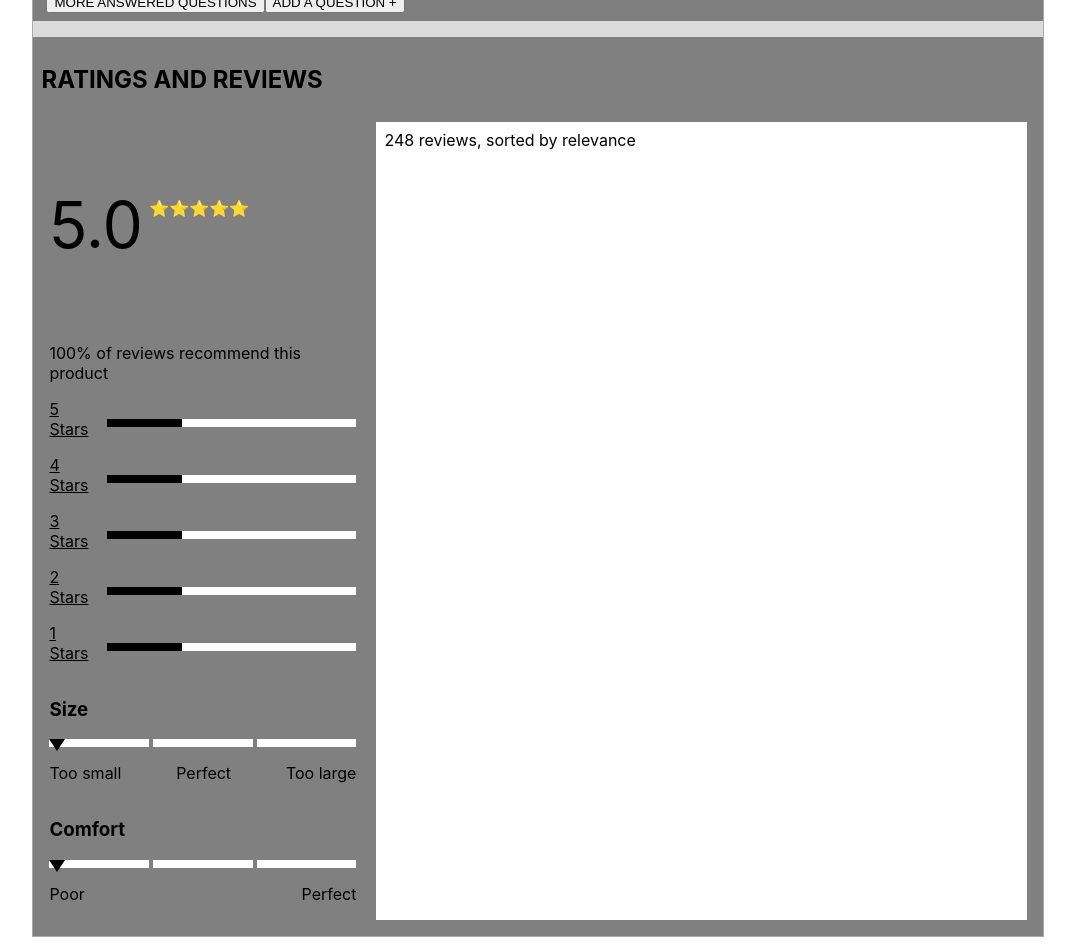
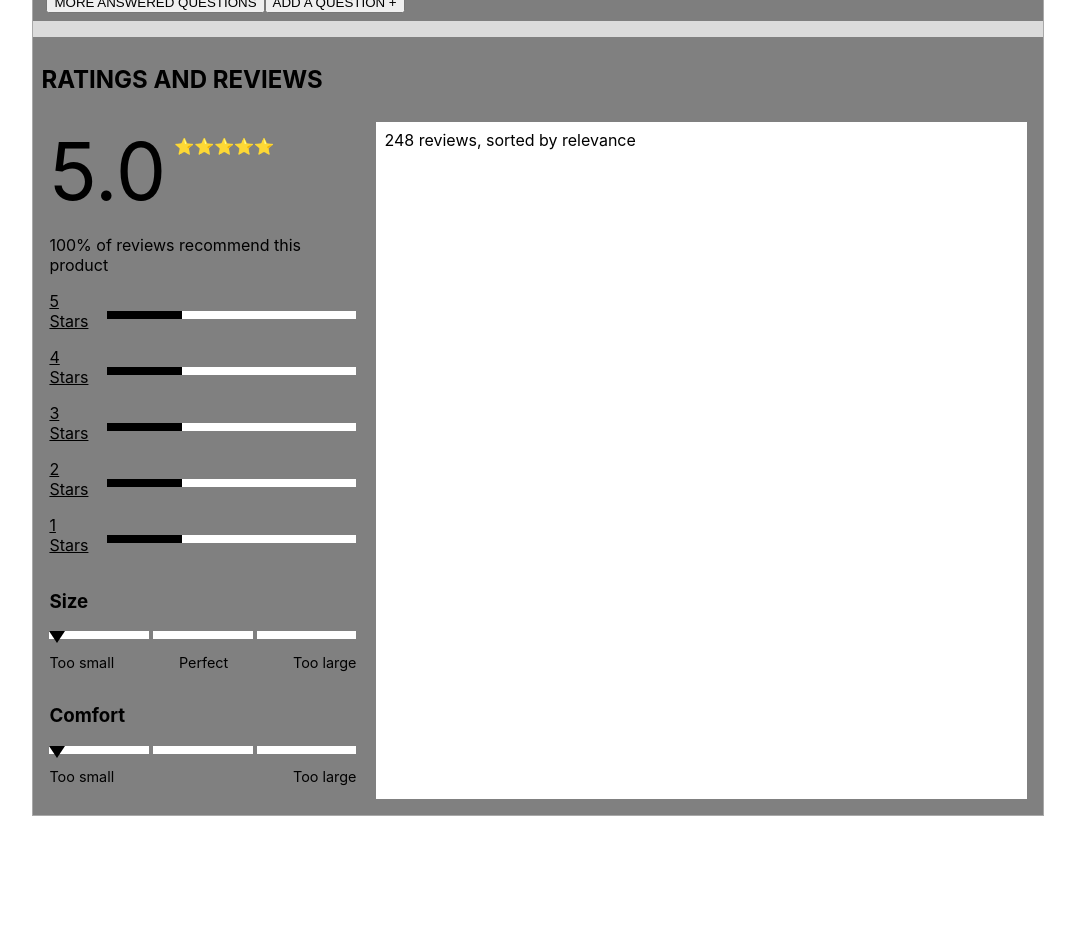
Before and after one commit to derivatively-dynamos/aix-en-provence, a React app: page / in a window 1280 px wide. Shown: the part 2200-3145 px from the top of the page, without its empty margins (102-1177 px from the left). After the commit the page ends 3024 px from the top, so only its background shows below. Built offline with nearby package versions, Linux system fonts and the light colour scheme.

Commit message:
Deconstruct components futher to be more digestible

```diff
--- a/src/components/ratings-and-reviews/ReviewSlider.jsx
+++ b/src/components/ratings-and-reviews/ComfortSlider.jsx
@@ -1,14 +1,21 @@
 import React from 'react';
 import styled from 'styled-components';
 
-const ReviewSlider = ({stars}) => {
+const ReviewSlider = () => {
   return (
+    <>
+      <h3>Comfort</h3>
       <ReviewCont>
         <ReviewBar></ReviewBar>
         <ReviewBar></ReviewBar>
         <ReviewBar></ReviewBar>
         <Indicator></Indicator>
       </ReviewCont>
+      <SpaceCont>
+            <p>Too small</p>
+            <p>Too large</p>
+      </SpaceCont>
+    </>
   )
 }
 
@@ -17,19 +24,26 @@ const Container = styled.div`
   flex: 1;
   width: 100%;
 `
+const SpaceCont = styled(Container)`
+  justify-content: space-between;
+  font-size: 90%;
+`
 const ColumnCont = styled(Container)`
   flex-direction: column;
   padding-right: 10px;
 `
 const ReviewCont = styled(Container)`
+  display: flex;
   flex-direction: row;
-  justify-content: space-between;
   gap: 0.25em;
 `
-const ReviewBar = styled.span`
-  height: .5em;
-  width: 33%;
+const ReviewBar = styled.div`
+  max-height: .5em;
+  flex: 1;
   border: .25em solid white;
+`
+const MiddleBar = styled(ReviewBar)`
+  flex: 2;
 `
 const Indicator = styled.div`
   position: absolute;
--- a/src/components/ratings-and-reviews/ReviewBreakdown.jsx
+++ b/src/components/ratings-and-reviews/ReviewBreakdown.jsx
@@ -1,18 +1,18 @@
 import React from 'react';
 import { useState } from 'react';
+
 import styled from 'styled-components';
-import StarBar from './StarBar.jsx'
-import ReviewSlider from './ReviewSlider.jsx'
+import StarBar from './StarBar.jsx';
+import SizeSlider from './SizeSlider.jsx';
+import ComfortSlider from './ComfortSlider.jsx';
+import Score from './Score.jsx';
 
 const ReviewBreakdown = () => {
   const [ starBreakdown ] = useState(['5 Stars', '4 Stars', '3 Stars', '2 Stars', '1 Stars'])
 
   return (
     <ColumnCont>
-      <FlushCont>
-        <p style={{fontSize: '400%', paddingRight: ".1em"}}>5.0</p>
-        <p style={{marginTop: 0, marginBottom: '2em'}}>⭐⭐⭐⭐⭐</p>
-      </FlushCont>
+      <Score />
       <ColumnCont>
         <p>100% of reviews recommend this product</p>
         {starBreakdown.map((starAmt)=> {
@@ -24,19 +24,8 @@ const ReviewBreakdown = () => {
         })}
       </ColumnCont>
       <ColumnCont>
-        <h3>Size</h3>
-        <ReviewSlider></ReviewSlider>
-        <SpaceCont>
-          <p>Too small</p>
-          <p>Perfect</p>
-          <p>Too large</p>
-        </SpaceCont>
-        <h3>Comfort</h3>
-        <ReviewSlider></ReviewSlider>
-        <SpaceCont>
-          <p>Poor</p>
-          <p>Perfect</p>
-        </SpaceCont>
+        <SizeSlider></SizeSlider>
+        <ComfortSlider></ComfortSlider>
       </ColumnCont>
     </ColumnCont>
   )
@@ -55,7 +44,6 @@ const FlushCont = styled.div`
   justify-content: flex-start;
   align-items: center;
   width: 100%;
-  margin: 0;
 `
 const ColumnCont = styled(Container)`
   flex-direction: column;
--- /dev/null
+++ b/src/components/ratings-and-reviews/Score.jsx
@@ -0,0 +1,30 @@
+import React from 'react';
+import styled from 'styled-components';
+
+const Score = ({stars}) => {
+  return (
+    <ScoreCont>
+      <ScoreNum>5.0</ScoreNum>
+      <ScoreStars>⭐⭐⭐⭐⭐</ScoreStars>
+    </ScoreCont>
+  )
+}
+
+const ScoreCont = styled.div`
+  display: flex;
+  justify-content: flex-start;
+  align-items: center;
+  width: 100%;
+`
+
+const ScoreNum = styled.div`
+  margin-top: 0;
+  font-size: 5em;
+  padding-right: .1em;
+`
+const ScoreStars = styled.div`
+  margin-top: 0;
+  margin-bottom: 3em;
+`
+
+export default Score;
--- /dev/null
+++ b/src/components/ratings-and-reviews/SizeSlider.jsx
@@ -0,0 +1,55 @@
+import React from 'react';
+import styled from 'styled-components';
+
+const SizeSlider = () => {
+  return (
+    <>
+      <h3>Size</h3>
+      <ReviewCont>
+        <ReviewBar></ReviewBar>
+        <ReviewBar></ReviewBar>
+        <ReviewBar></ReviewBar>
+        <Indicator></Indicator>
+      </ReviewCont>
+      <SpaceCont>
+            <p>Too small</p>
+            <p>Perfect</p>
+            <p>Too large</p>
+      </SpaceCont>
+    </>
+  )
+}
+
+const Container = styled.div`
+  display: flex;
+  flex: 1;
+  width: 100%;
+`
+const SpaceCont = styled(Container)`
+  font-size: 90%;
+  justify-content: space-between;
+`
+const ColumnCont = styled(Container)`
+  flex-direction: column;
+  padding-right: 10px;
+`
+const ReviewCont = styled(Container)`
+  flex-direction: row;
+  justify-content: space-between;
+  gap: 0.25em;
+`
+const ReviewBar = styled.span`
+  height: .5em;
+  width: 33%;
+  border: .25em solid white;
+`
+const Indicator = styled.div`
+  position: absolute;
+  width: 0;
+  height: 0;
+  border-left: 0.5em solid transparent;
+  border-right: 0.5em solid transparent;
+  border-top: 0.75em solid black;
+`
+
+export default SizeSlider;
```
Lines whose indentation alone changed are shown as unchanged.
